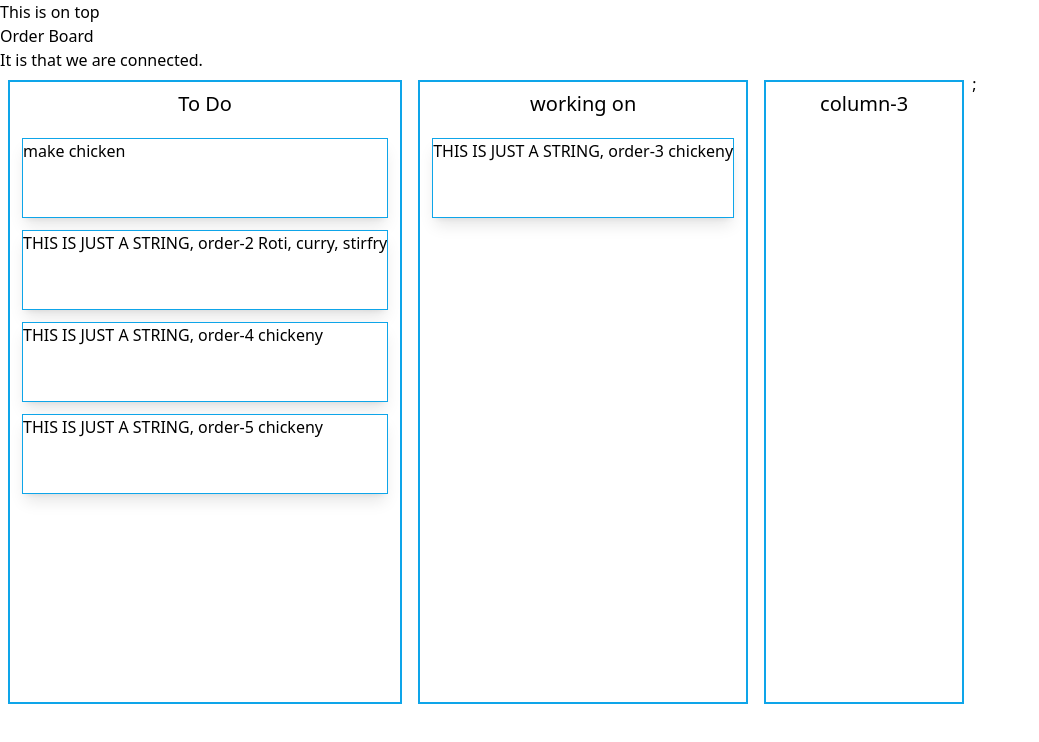
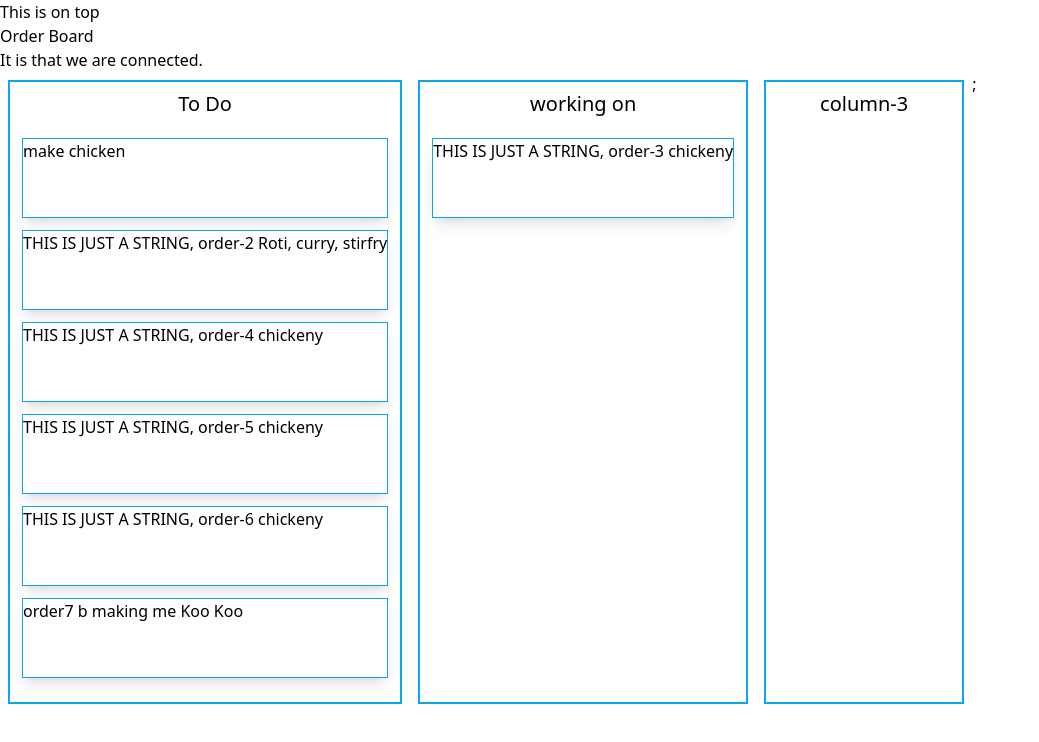
Before and after one commit to calvincchong/FoodStreams, a React app: page / in a window 1280 px wide. Shown: the top 742 px of the page, without its empty margins (0-1039 px from the left). Built offline with nearby package versions, Linux system fonts and the light colour scheme.

Commit message:
Added some additional Data to the orders.

```diff
--- a/fixtures/Orders.js
+++ b/fixtures/Orders.js
@@ -33,13 +33,27 @@ const initialData = {
       items: [
         'sprite', 'chicken', 'chocolate'
       ]
+    },
+    'order-6': {
+      id: 'order-6',
+      name: 'THIS IS JUST A STRING, order-6 chickeny',
+      items: [
+        'yikes '
+      ]
+    },
+    'order-7': {
+      id: 'order-7',
+      name: 'order7 b making me Koo Koo',
+      items: [
+        'yikes '
+      ]
     }
   },
   columns: {
     'column-1': {
       id: 'column-1',
       title: 'To Do',
-      orderIds: ['order-1', 'order-2', 'order-4', 'order-5']
+      orderIds: ['order-1', 'order-2', 'order-4', 'order-5', 'order-6', 'order-7']
     },
     'column-2': {
       id: 'column-2',
```
